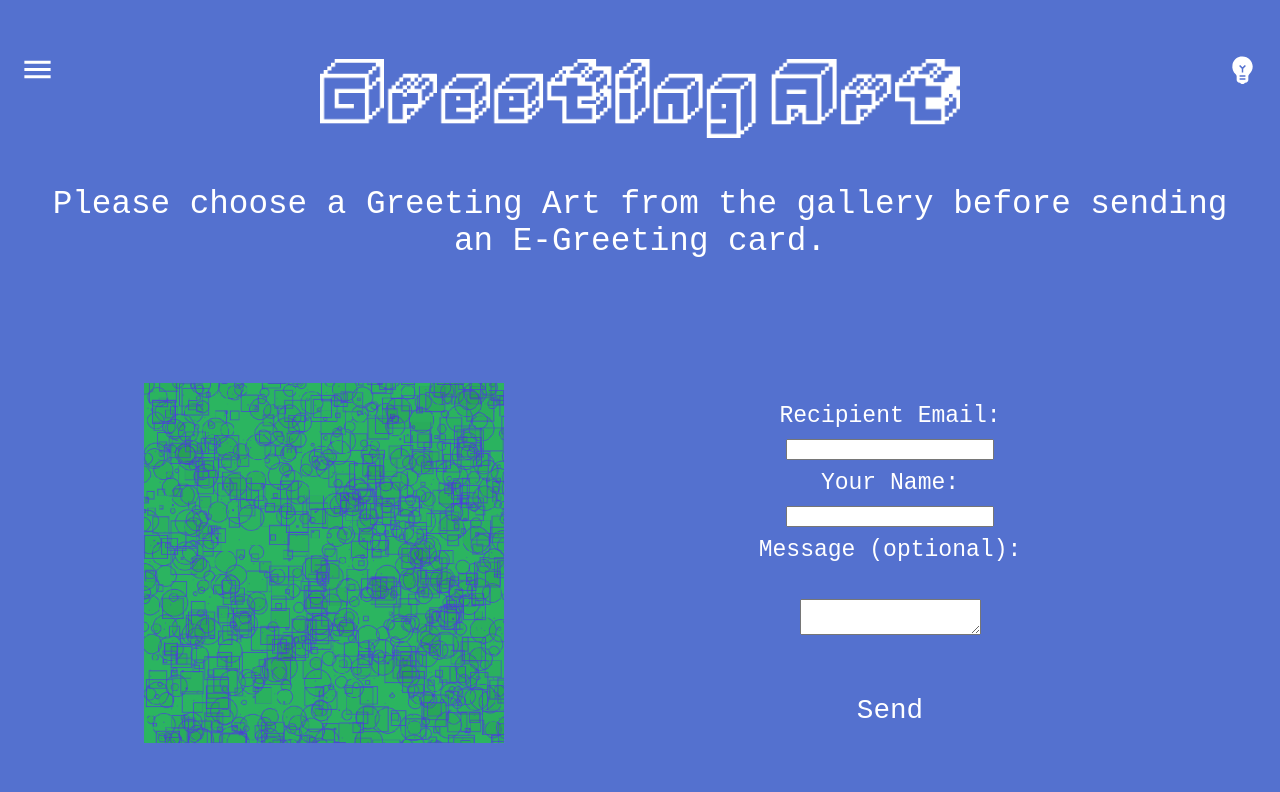
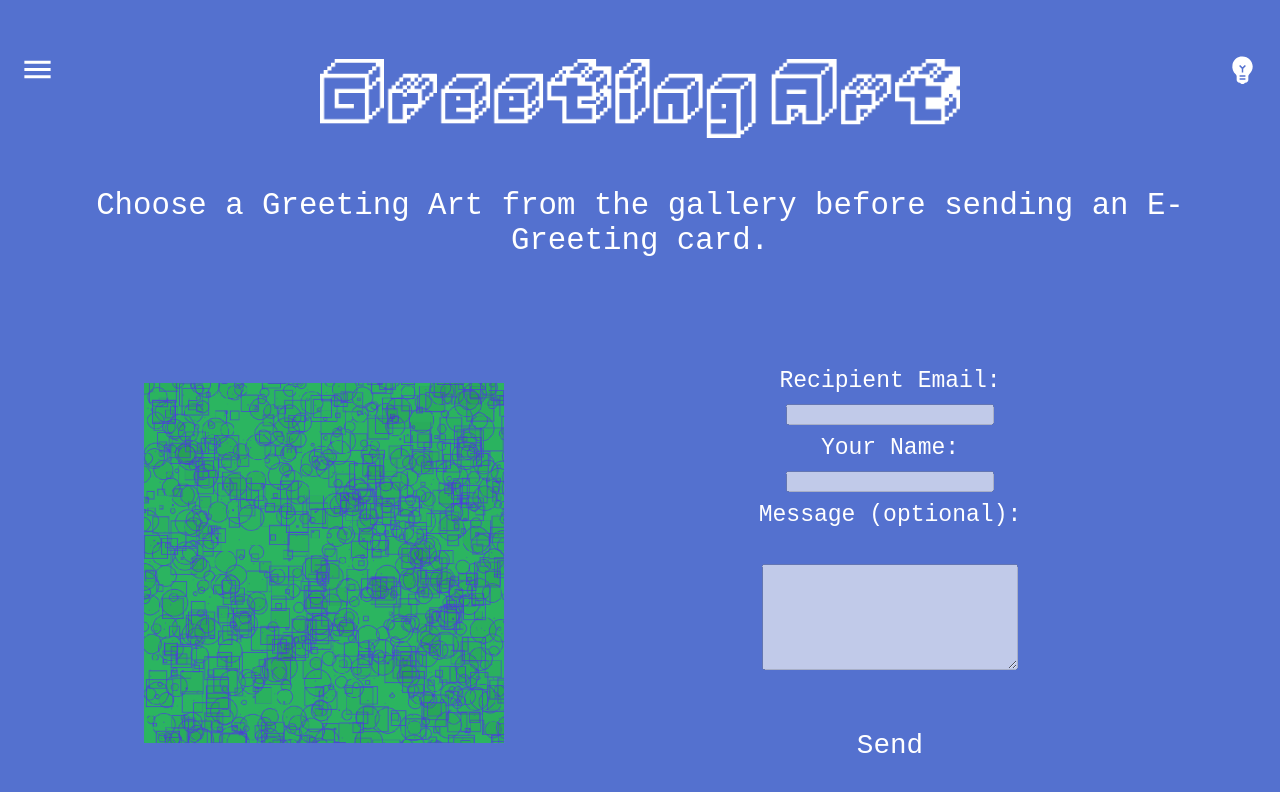
Before and after one commit to Greeting-Art/greeting-art-client, a React app: page /ecard in a window 1280 px wide. Shown: the top 792 px of the page. Built offline with nearby package versions, Linux system fonts and the light colour scheme.

Commit message:
disable form on fake ecard

```diff
--- a/src/containers/ECard.css
+++ b/src/containers/ECard.css
@@ -8,7 +8,7 @@
   flex-direction: row;
   align-items: center;
   justify-content: center;
-  font-size: 1.7em;
+  font-size: 1.6em;
   text-align: center;
 }
 
--- a/src/containers/ECardFake.jsx
+++ b/src/containers/ECardFake.jsx
@@ -59,7 +59,7 @@ export default function ECard() {
     <main className={styles.eCardPage}>
       <section className={styles.eCardHeader}>
         <p>
-          Please choose a Greeting Art from the gallery before sending an E-Greeting card.
+          Choose a Greeting Art from the gallery before sending an E-Greeting card.
         </p>
       </section>
 
@@ -82,9 +82,11 @@ export default function ECard() {
                 name="email"
                 value={formData.email}
                 onChange={handleForm}
+                disabled={disabled}
               />
               <label>Your Name: </label>
               <input
+                disabled={disabled}
                 type="text"
                 name="senderName"
                 value={formData.senderName}
@@ -92,7 +94,8 @@ export default function ECard() {
               />
               <label>Message (optional): </label>
               <br />
-              <textarea
+              <textarea className={styles.eCardTextArea}
+                disabled={disabled}
                 name="message"
                 value={formData.message}
                 onChange={handleForm}
```
